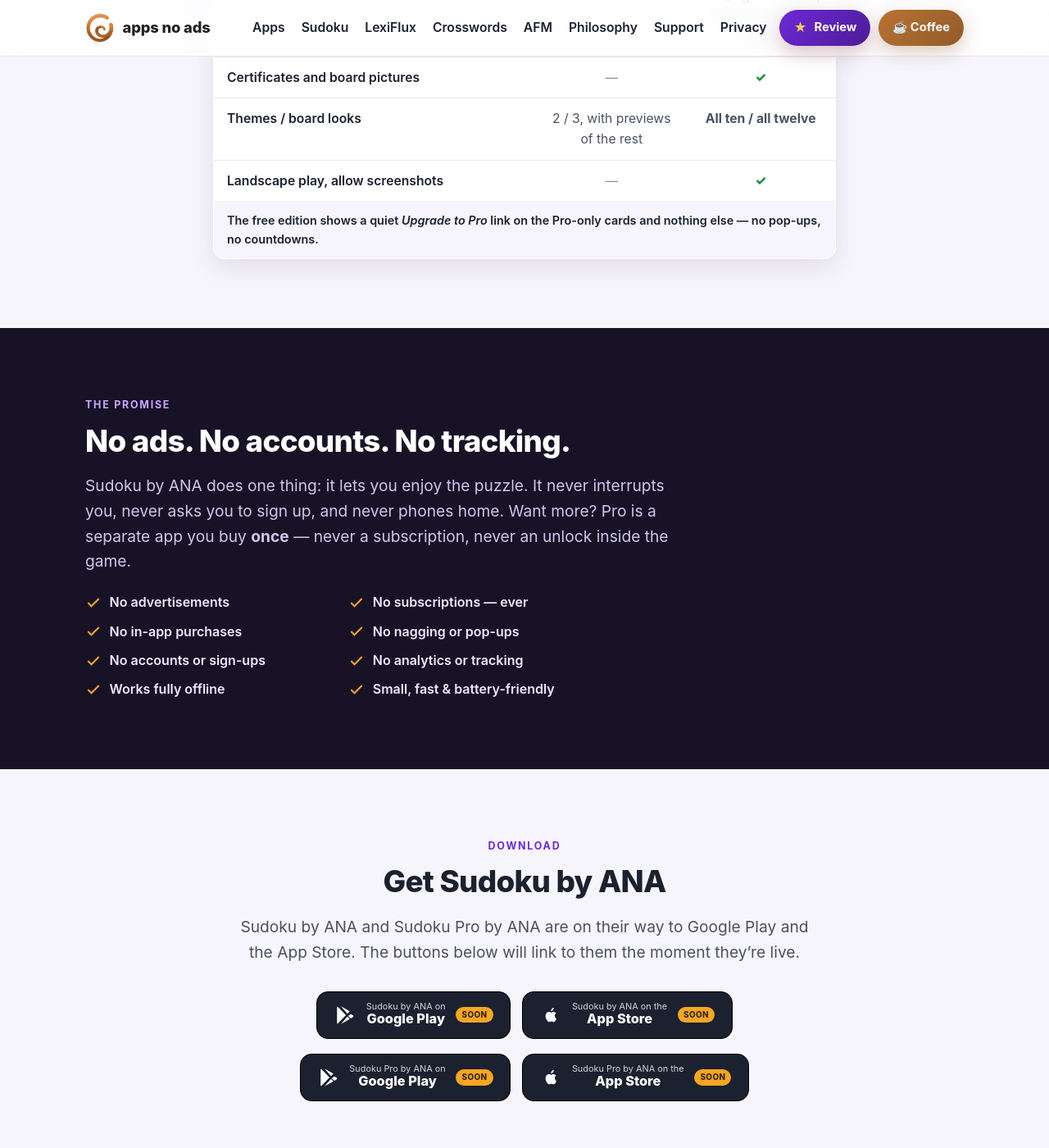
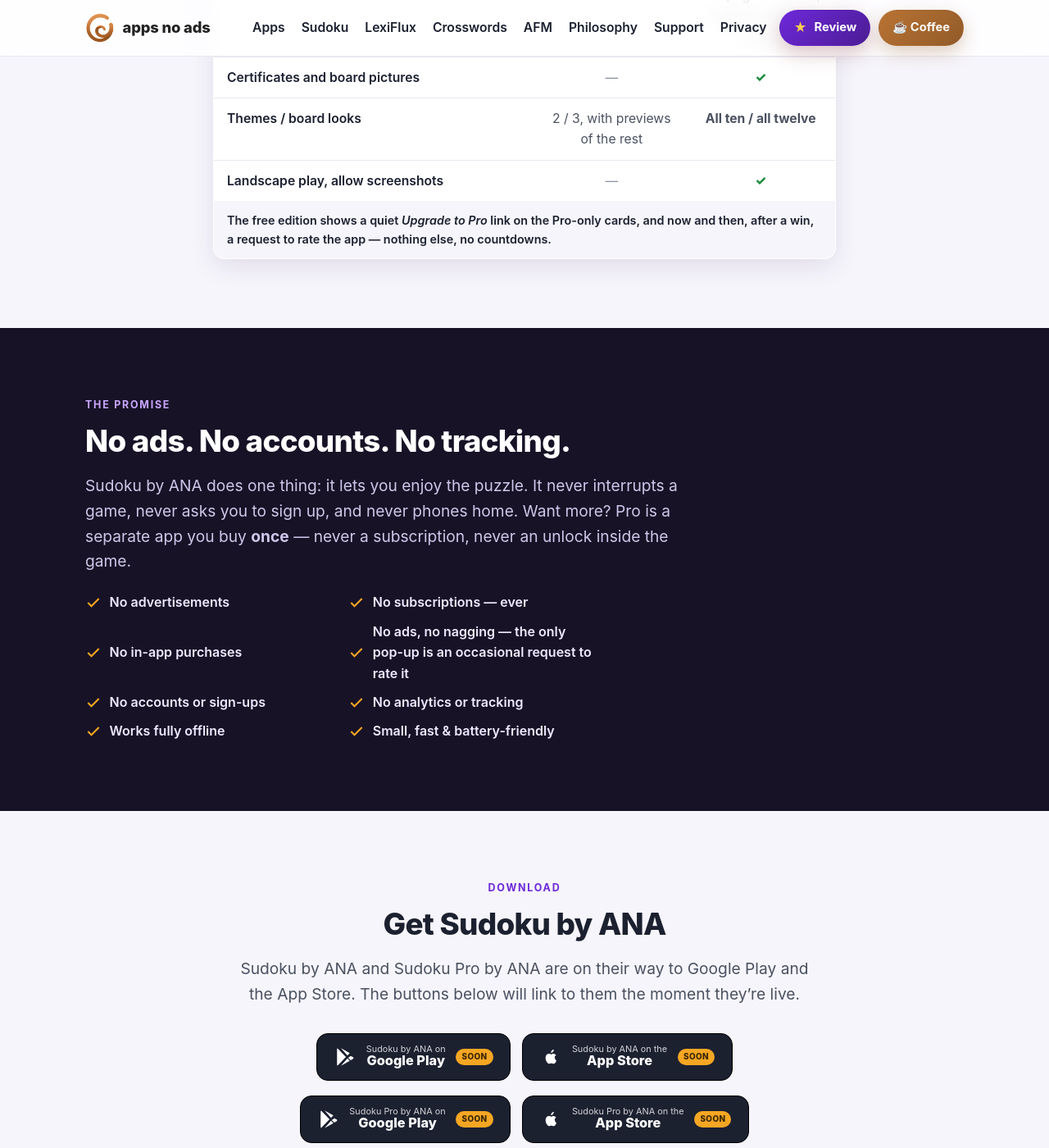
Before and after one commit to mstevensjr/appsnoads, a Jekyll site: the page sudoku.html, which Jekyll copies as it is, in a window 1280 px wide and 1400 px high, scrolled down 6320 px. Shown: the whole window at 82% size. Built offline with Jekyll 4.4.1, drawn with Linux system fonts in a browser that asks for light colours; some of the changed text lies outside the part shown.

Commit message:
Sudoku by ANA page: the no-pop-ups copy made true (Sudoku round 36, needs-melvin 1.4) - the only pop-up is an occasional request to rate the app; it never interrupts a game
Co-Authored-By: Claude Opus 5.5 <noreply@anthropic.com>

```diff
--- a/sudoku.html
+++ b/sudoku.html
@@ -57,7 +57,7 @@
     <div class="hero-copy">
       <p class="eyebrow" style="color:#d9c9ff">Sudoku by ANA · formerly Simply Sudoku</p>
       <h1>Just the puzzle.<br><span class="grad">Nothing else.</span></h1>
-      <p>Unique puzzles with exactly one solution, a <strong>daily puzzle</strong> that’s the same for everyone, a history of every game and achievements to earn — without the pop-ups, ads or sign-ups that ruin it. <strong>ANA</strong> is short for Apps No Ads, the label that makes it.</p>
+      <p>Unique puzzles with exactly one solution, a <strong>daily puzzle</strong> that’s the same for everyone, a history of every game and achievements to earn — without ads or sign-ups that ruin it. <strong>ANA</strong> is short for Apps No Ads, the label that makes it.</p>
       <div class="hero-cta">
         <a class="btn btn-primary" href="#get">Get the app</a>
         <a class="btn btn-outline-light" href="#pro">Free and Pro</a>
@@ -177,7 +177,7 @@
         <tr><td>Themes / board looks</td><td>2 / 3, with previews of the rest</td><td><strong>All ten / all twelve</strong></td></tr>
         <tr><td>Landscape play, allow screenshots</td><td class="no">—</td><td class="yes">✓</td></tr>
       </tbody>
-      <tfoot><tr><td colspan="3">The free edition shows a quiet <em>Upgrade to Pro</em> link on the Pro-only cards and nothing else — no pop-ups, no countdowns.</td></tr></tfoot>
+      <tfoot><tr><td colspan="3">The free edition shows a quiet <em>Upgrade to Pro</em> link on the Pro-only cards, and now and then, after a win, a request to rate the app — nothing else, no countdowns.</td></tr></tfoot>
     </table>
   </div>
 </section>
@@ -187,12 +187,12 @@
   <div class="container">
     <p class="eyebrow" style="color:#c9a6ff">The promise</p>
     <h2>No ads. No accounts. No tracking.</h2>
-    <p class="lead">Sudoku by ANA does one thing: it lets you enjoy the puzzle. It never interrupts you, never asks you to sign up, and never phones home. Want more? Pro is a separate app you buy <strong>once</strong> — never a subscription, never an unlock inside the game.</p>
+    <p class="lead">Sudoku by ANA does one thing: it lets you enjoy the puzzle. It never interrupts a game, never asks you to sign up, and never phones home. Want more? Pro is a separate app you buy <strong>once</strong> — never a subscription, never an unlock inside the game.</p>
     <ul class="ticklist">
       <li><svg viewBox="0 0 24 24" fill="none" stroke="currentColor" stroke-width="2.5"><path d="M20 6 9 17l-5-5"/></svg> No advertisements</li>
       <li><svg viewBox="0 0 24 24" fill="none" stroke="currentColor" stroke-width="2.5"><path d="M20 6 9 17l-5-5"/></svg> No subscriptions — ever</li>
       <li><svg viewBox="0 0 24 24" fill="none" stroke="currentColor" stroke-width="2.5"><path d="M20 6 9 17l-5-5"/></svg> No in-app purchases</li>
-      <li><svg viewBox="0 0 24 24" fill="none" stroke="currentColor" stroke-width="2.5"><path d="M20 6 9 17l-5-5"/></svg> No nagging or pop-ups</li>
+      <li><svg viewBox="0 0 24 24" fill="none" stroke="currentColor" stroke-width="2.5"><path d="M20 6 9 17l-5-5"/></svg> No ads, no nagging — the only pop-up is an occasional request to rate it</li>
       <li><svg viewBox="0 0 24 24" fill="none" stroke="currentColor" stroke-width="2.5"><path d="M20 6 9 17l-5-5"/></svg> No accounts or sign-ups</li>
       <li><svg viewBox="0 0 24 24" fill="none" stroke="currentColor" stroke-width="2.5"><path d="M20 6 9 17l-5-5"/></svg> No analytics or tracking</li>
       <li><svg viewBox="0 0 24 24" fill="none" stroke="currentColor" stroke-width="2.5"><path d="M20 6 9 17l-5-5"/></svg> Works fully offline</li>
```
